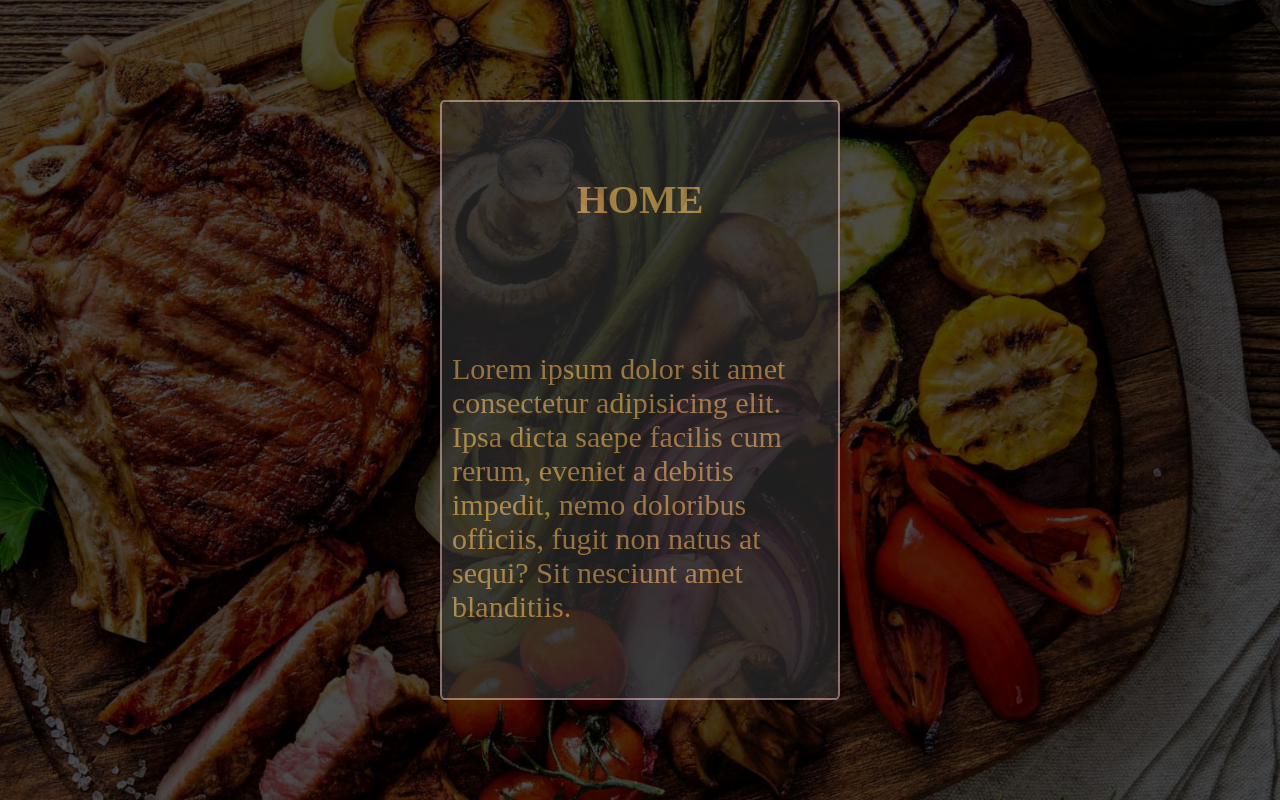
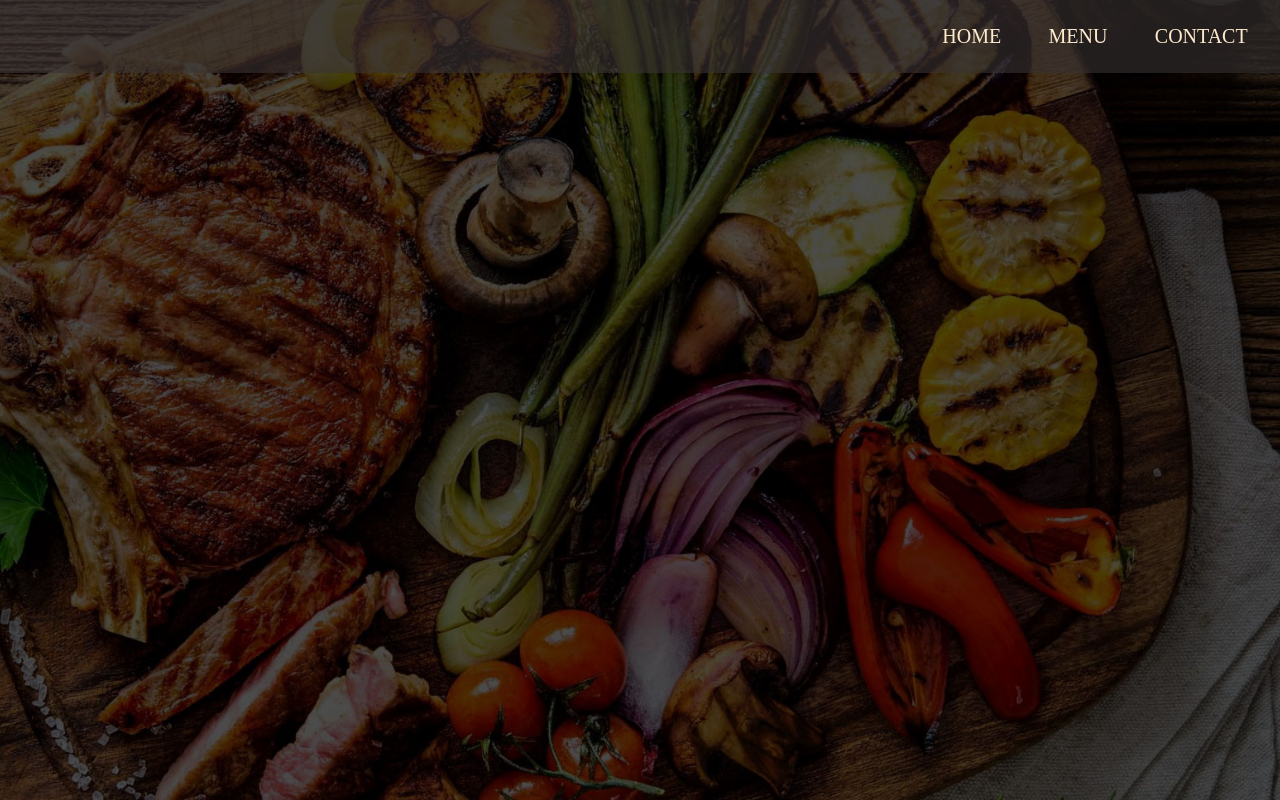
Before and after one commit to Gepoverlow/Restaurant_Page, a website built with webpack: page dist/index.html in a window 1280 px wide. Built offline with nearby package versions, Linux system fonts and the light colour scheme.

Commit message:
working on homepage function

```diff
--- /dev/null
+++ b/src/homeModule.js
@@ -0,0 +1,30 @@
+function homePage() {
+  let content = document.getElementById("content");
+
+  ////// NAV
+  let contentNav = document.createElement("div");
+  contentNav.id = "content-nav";
+  content.appendChild(contentNav);
+  //// UL
+  let nav = document.createElement("ul");
+  nav.id = "nav";
+  contentNav.appendChild(nav); //
+  // LI
+  let home = document.createElement("li");
+  let menu = document.createElement("li");
+  let contact = document.createElement("li");
+  home.innerHTML = "HOME";
+  menu.innerHTML = "MENU";
+  contact.innerHTML = "CONTACT";
+  nav.appendChild(home);
+  nav.appendChild(menu);
+  nav.appendChild(contact);
+
+  // MAIN
+  let contentMainHome = document.createElement("div");
+  contentMainHome.id = "content-main-home";
+  content.appendChild(contentMainHome);
+  //
+}
+
+export { homePage };
--- a/src/index.js
+++ b/src/index.js
@@ -1,9 +1,5 @@
 import "./style.css";
-// import Icon from "./icon.jpg";
 
-// const container = document.getElementById("content");
+import { homePage } from "./homeModule";
 
-// const myIcon = new Image();
-// myIcon.src = Icon;
-
-// document.body.appendChild(myIcon);
+homePage();
--- a/src/style.css
+++ b/src/style.css
@@ -22,30 +22,58 @@ body {
 #content {
   height: 100%;
   display: flex;
-  justify-content: center;
+  flex-direction: column;
+  justify-content: space-between;
   align-items: center;
+}
+
+#content-main-home {
+  display: flex;
+  flex-direction: column;
+  align-items: center;
+  justify-content: space-evenly;
+  width: 100%;
+  height: 100%;
 }
 
 #content-home {
   display: flex;
-  flex-direction: column;
   align-items: center;
-  justify-content: space-around;
-  height: 600px;
-  width: 400px;
-  background-color: #333;
-  opacity: 0.6;
+  justify-content: space-evenly;
+  max-height: 700px;
+  max-width: 400px;
+  background-color: rgba(58, 50, 50, 0.6);
   border-radius: 1%;
   padding: 10px;
   border: 2px solid rgb(218, 181, 181);
+  font-size: 4vh;
+  color: rgb(148, 142, 132);
 }
 
-#menu-text {
-  font-size: 30px;
-  color: rgb(243, 187, 103);
+#content-nav {
+  display: flex;
+  justify-content: right;
+  background-color: rgba(58, 50, 50, 0.6);
+  width: 100%;
+  margin: 0;
+  height: auto;
+  padding: 5px;
+  /* border: 2px solid rgba(61, 57, 57, 0.6); */
+}
+#nav {
+  color: blanchedalmond;
+  display: flex;
+  justify-content: space-evenly;
+  min-width: 400px;
 }
 
-#home-title {
-  font-size: 40px;
-  color: rgb(243, 187, 103);
+#title-home {
+  font-size: 5vh;
+  color: blanchedalmond;
 }
+
+#nav li {
+  display: inline;
+  font-size: 20px;
+  padding: 20px;
+}
```
Also changed, not shown: dist/index.html, dist/main.js.
